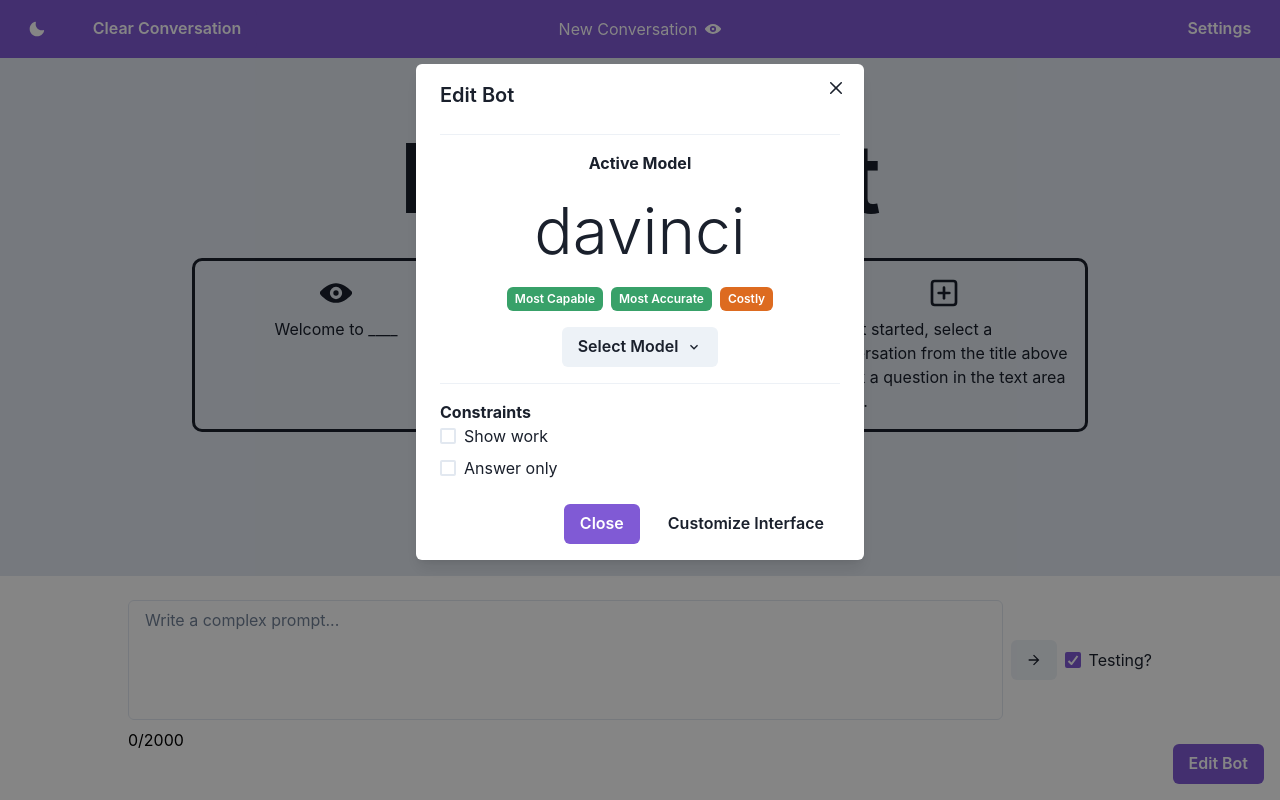
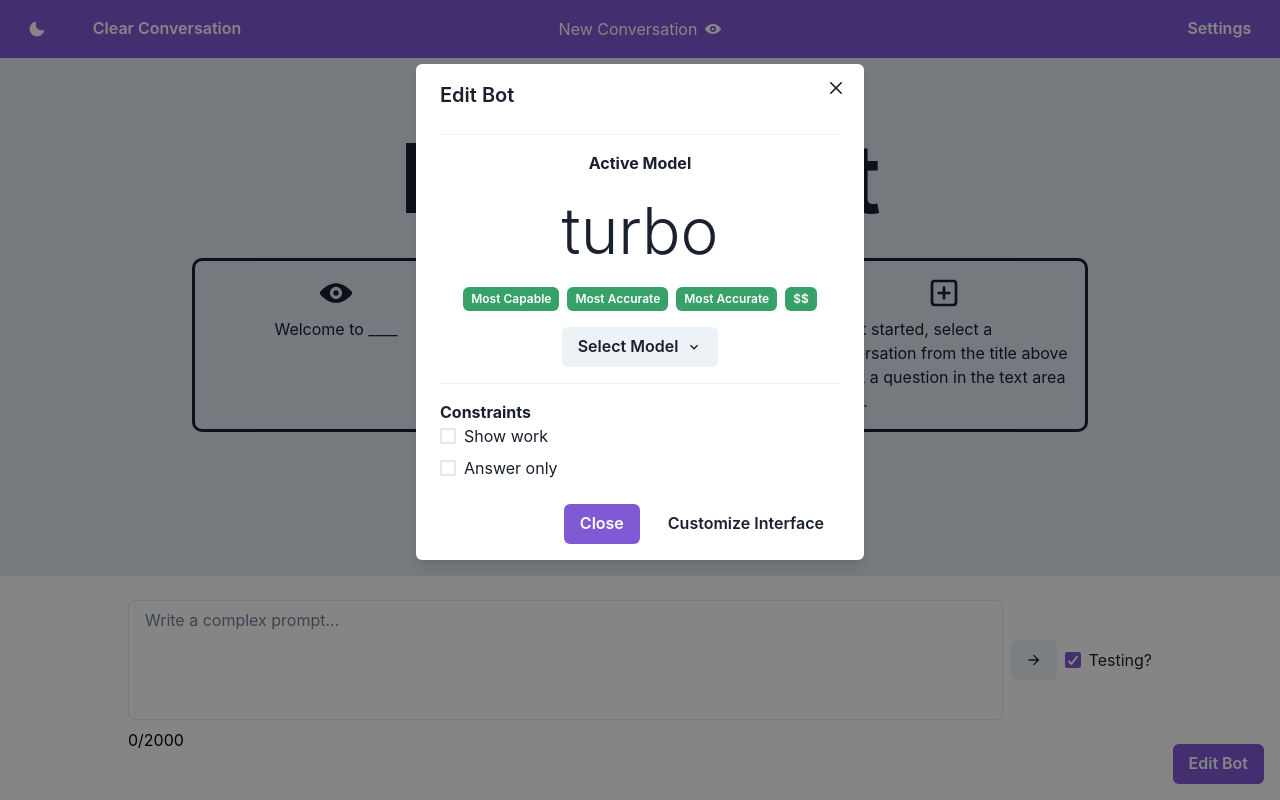
Before and after one commit to masonmarker/ForYouBot, a React (Create React App) app in the folder app/: page / in a window 1280 px wide. Both pictures are taken after a click on the button "Edit Bot". Built offline with nearby package versions, Linux system fonts and the light colour scheme.

Commit message:
Fixing Model Interpretation

```diff
--- a/app/src/components/EditPanel.js
+++ b/app/src/components/EditPanel.js
@@ -60,7 +60,6 @@ const SidePanelStyled = styled.div`
 
 // Edit Bot modal
 const EditPanel = ({ app }) => {
-
   // disclosure for displaying the modal
   const { isOpen, onOpen, onClose } = useDisclosure();
 
@@ -94,30 +93,18 @@ const EditPanel = ({ app }) => {
                 <Text fontSize="4rem" fontWeight="light">
                   {app.model}
                 </Text>
+
                 <HStack>
                   {/* Display attributes according to the current model */}
-                  {app.model === "davinci" && (
-                    <>
-                      <ModelAttribute title="Most Capable" color="green" />
-                      <ModelAttribute title="Most Accurate" color="green" />
-                      <ModelAttribute title="Costly" color="orange" />
-                    </>
-                  )}
-                  {app.model === "curie" && (
-                    <>
-                      <ModelAttribute title="needs testing" color="red" />
-                    </>
-                  )}
-                  {app.model === "babbage" && (
-                    <>
-                      <ModelAttribute title="needs testing" color="red" />
-                    </>
-                  )}
-                  {app.model === "ada" && (
-                    <>
-                      <ModelAttribute title="needs testing" color="red" />
-                    </>
-                  )}
+                  {app.models[app.model].attributes.map((attribute, i) => {
+                    return (
+                      <ModelAttribute
+                        key={`attribute-${attribute}`}
+                        title={attribute[0]}
+                        color={attribute[1]}
+                      />
+                    );
+                  })}
                 </HStack>
               </VStack>
               {/* Selecting model */}
@@ -126,34 +113,19 @@ const EditPanel = ({ app }) => {
                   Select Model
                 </MenuButton>
                 <MenuList>
-                  <MenuItem
-                    onClick={() => {
-                      app.setModel("davinci");
-                    }}
-                  >
-                    davinci
-                  </MenuItem>
-                  <MenuItem
-                    onClick={() => {
-                      app.setModel("curie");
-                    }}
-                  >
-                    curie
-                  </MenuItem>
-                  <MenuItem
-                    onClick={() => {
-                      app.setModel("babbage");
-                    }}
-                  >
-                    babbage
-                  </MenuItem>
-                  <MenuItem
-                    onClick={() => {
-                      app.setModel("ada");
-                    }}
-                  >
-                    ada
-                  </MenuItem>
+                  {/* map models to MenuItem */}
+                  {Object.keys(app.models).map((model, i) => {
+                    return (
+                      <MenuItem
+                        key={`model-${model}`}
+                        onClick={() => {
+                          app.setModel(model);
+                        }}
+                      >
+                        {app.models[model].name}
+                      </MenuItem>
+                    );
+                  })}
                 </MenuList>
               </Menu>
             </VStack>
--- a/app/src/components/Message.js
+++ b/app/src/components/Message.js
@@ -189,6 +189,7 @@ const Message = (props) => {
                     // editing text
                     var title = "Editing message: ";
 
+
                     if (editingText.length > 20) {
                       title += editingText.substring(0, 20) + "...";
                     } else {
--- a/app/src/components/Prompt.js
+++ b/app/src/components/Prompt.js
@@ -9,7 +9,7 @@
 import { useState, useRef } from "react";
 
 // pricing functions
-import { priceForTokens } from "../pricing/pricing";
+import { priceForTokens } from "../models/models";
 
 // Chakra components
 import {
--- /dev/null
+++ b/app/src/models/models.js
@@ -0,0 +1,46 @@
+/**
+ * Contains information for available models
+ *
+ * author :
+ *  Mason Marker
+ */
+
+// model information
+const models = {
+  // gpt 3.5 latest turbo model at 1/10 the price of davinci
+  turbo: {
+    name: "gpt-3.5-turbo",
+    description:
+      "	Most capable GPT-3.5 model and optimized for chat at 1/10th the cost of text-davinci-003. Will be updated with our latest model iteration.",
+    pricePer1Token: 0.000002,
+    maxRequest: 4096,
+    attributes: [
+      ["Most Capable", "green"],
+      ["Most Accurate", "green"],
+      ["Most Accurate", "green"],
+      ["$$", "green"],
+    ],
+  },
+
+  // gpt 3.5 coding model
+  code: {
+    name: "code-davinci-002",
+    description: "Optimized for code completion",
+    pricePer1Token: 0.00002,
+    maxRequest: 8001,
+    attributes: [
+      ["For Coding", "green"],
+      ["Accurate", "green"],
+      ["Fast", "green"],
+      ["$$$", "orange"],
+    ],
+  },
+};
+
+// computes price for tokens and model
+function priceForTokens(tokens, model) {
+  return tokens * models[model].pricePer1Token;
+}
+
+export default models;
+export { priceForTokens };
--- a/app/src/pages/App.js
+++ b/app/src/pages/App.js
@@ -10,6 +10,9 @@
 // components
 import Prompt from '../components/Prompt'
 import Chat from '../components/Chat'
+
+// models as appmodels
+import models from '../models/models'
 
 // importing empty conversation
 import { emptyConversation } from '../messages/messages'
@@ -82,8 +85,11 @@ function App() {
   // is waiting for response
   const [waiting, setWaiting] = useState(false);
 
-  // state for bot model
-  const [model, setModel] = useState("davinci")
+  // state for bot model, using first model in models for now
+  const [model, setModel] = useState(Object.keys(models)[0])
+
+  // state for all models
+  const [allModels, setAllModels] = useState(models)
 
   // state for bot response contstraints
   const [constraints, setConstraints] = useState([
@@ -116,7 +122,11 @@ function App() {
     model: model,
     setModel: setModel,
     constraints: constraints,
-    setConstraints: setConstraints
+    setConstraints: setConstraints,
+
+    // models
+    models: allModels,
+    setModels: setAllModels
   }
 
 
--- a/app/src/pricing/pricing.js
+++ /dev/null
@@ -1,34 +0,0 @@
-/**
- * Computes pricing given certain OpenAI API parameters.
- *
- * All figures are in USD.
- *
- * author :
- *  Mason Marker
- */
-
-// for extracting an amount of tokens
-
-
-// listed pricing rates per OpenAI model
-const pricingPer1kTokens = {
-    "ada": 0.0004,
-    "babbage": 0.0005,
-    "curie": 0.0020,
-    "davinci": 0.0200
-};
-
-// uses the above map to compute pricing per 1 token
-const pricingPer1Token = {
-    "ada": pricingPer1kTokens["ada"] / 1000,
-    "babbage": pricingPer1kTokens["babbage"] / 1000,
-    "curie": pricingPer1kTokens["curie"] / 1000,
-    "davinci": pricingPer1kTokens["davinci"] / 1000
-};
-
-// price for tokens
-function priceForTokens(tokens, model) {
-    return tokens * pricingPer1Token[model];
-}
-
-export { priceForTokens }
```
Also changed, not shown: app/src/components/SettingsPanel.js (+29 -36 lines).
